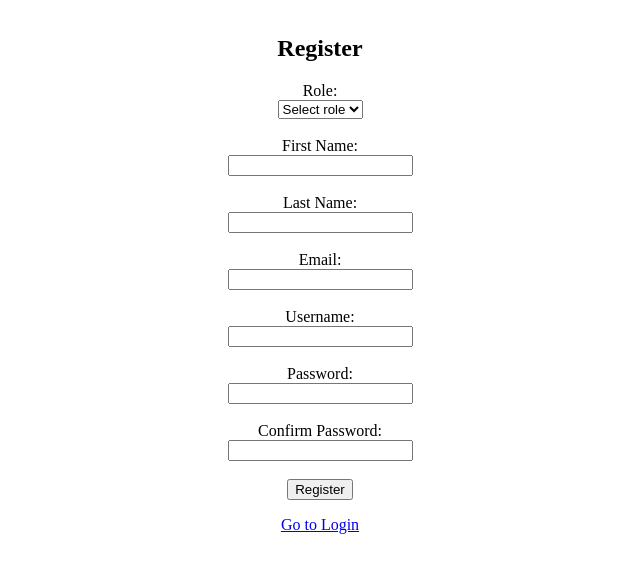
After one commit to Lamya-Al/Security-Project, a Flask app: page /register in a window 1280 px wide. The commit adds this page. Shown: the top 573 px of the page, without its empty margins (320-960 px from the left). Run offline with Flask 3, Linux system fonts and the light colour scheme.

Commit message:
now user is added to database when register

```diff
--- a/app.py
+++ b/app.py
@@ -1,5 +1,5 @@
 import sqlite3
-from flask import Flask, render_template
+from flask import Flask, render_template, request, redirect, url_for
 
 app=Flask(__name__)
 
@@ -9,8 +9,6 @@ app=Flask(__name__)
 def home():
     return render_template("index.html")
 
-if __name__=="__main__":
-    app.run(debug=True)
 
 
 #connect with the database:
@@ -18,3 +16,36 @@ def get_db_connection():
     conn = sqlite3.connect('database.db')
     conn.row_factory = sqlite3.Row
     return conn
+
+
+# Function to connect to your database
+def get_db_connection():
+    conn = sqlite3.connect('database.db')
+    conn.row_factory = sqlite3.Row
+    return conn
+
+
+@app.route('/register', methods=['GET', 'POST'])
+def register():
+    if request.method == 'POST':
+        fname= request.form['firstname']
+        lname= request.form['lastname']
+        email= request.form['email']
+        username = request.form['username']
+        password = request.form['password']
+        role = request.form['role']
+
+        # connect to the database
+        conn = get_db_connection()
+
+        conn.execute(f"INSERT INTO users (fname, lname, email, username, password, role) VALUES ('{fname}', '{lname}','{email}','{username}', '{password}','{role}')")
+
+        conn.commit()
+        conn.close()
+
+       # return redirect(url_for('index'))
+
+    return render_template('register.html')
+
+if __name__=="__main__":
+    app.run(debug=True)
--- a/init_db.py
+++ b/init_db.py
@@ -10,6 +10,7 @@ cursor.execute('''
             id INTEGER PRIMARY KEY AUTOINCREMENT,
             fname TEXT,
             lname TEXT,
+            email TEXT NOT NULL,
             username TEXT UNIQUE NOT NULL,
             password TEXT UNIQUE NOT NULL,
             role TEXT NOT NULL DEFAULT 'user',
--- a/templates/index.html
+++ b/templates/index.html
@@ -1 +1,6 @@
 <h1>home</h1>
+<nav>
+        <ul>
+            <li><a href="/register">register</a></li>
+        </ul>
+    </nav>
--- /dev/null
+++ b/templates/register.html
@@ -0,0 +1,56 @@
+<!DOCTYPE html>
+<html lang="en">
+<head>
+  <meta charset="UTF-8">
+  <title>Register</title>
+</head>
+<body>
+
+<table width="100%" height="100%">
+  <tr height="60%"><td></td></tr>
+
+  <tr>
+    <td align="center">
+
+      <h2>Register</h2>
+
+      <form method="post">
+
+        <label>Role:</label><br>
+        <select name="role" required>
+          <option value="">Select role</option>
+          <option value="user">User</option>
+          <option value="admin">Admin</option>
+        </select><br><br>
+
+        <label>First Name:</label><br>
+        <input type="text" name="firstname" required minlength="2"><br><br>
+
+        <label>Last Name:</label><br>
+        <input type="text" name="lastname" required minlength="2"><br><br>
+
+        <label>Email:</label><br>
+        <input type="email" name="email" required><br><br>
+
+        <label>Username:</label><br>
+        <input type="text" name="username" required minlength="4" pattern="^[a-zA-Z0-9_]+$"><br><br>
+
+        <label>Password:</label><br>
+        <input type="password" name="password" required minlength="6" ><br><br>
+
+        <label>Confirm Password:</label><br>
+        <input type="password" name="confirmPassword" required minlength="6"><br><br>
+
+        <button type="submit">Register</button>
+      </form>
+
+      <p><a href="login.html">Go to Login</a></p>
+
+    </td>
+  </tr>
+
+  <tr height="40%"><td></td></tr>
+</table>
+
+</body>
+</html>
```
Also changed, not shown: login.html (deleted, +0 -36 lines), register.html (deleted, +0 -56 lines), templates/login.html (added, +36 -0 lines).
